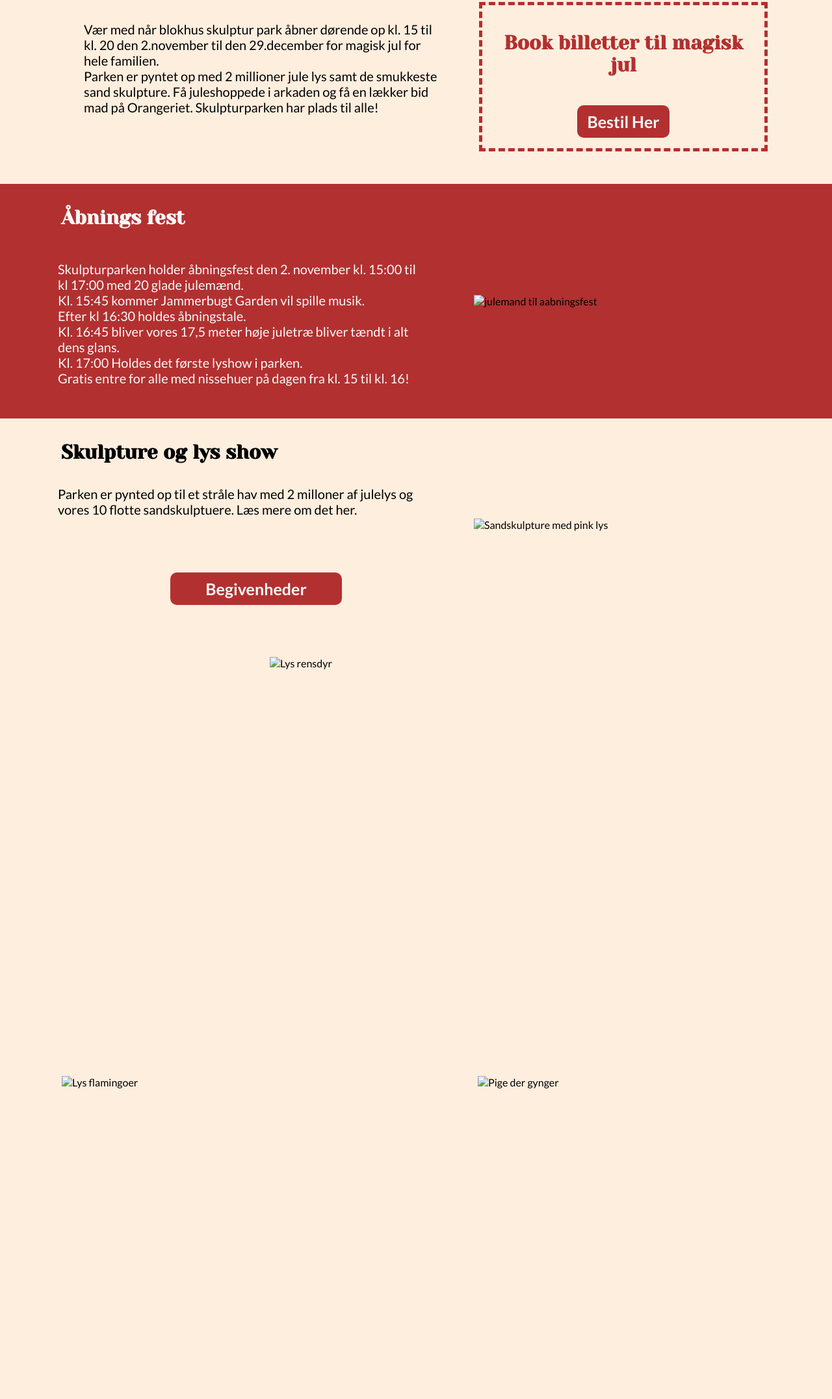
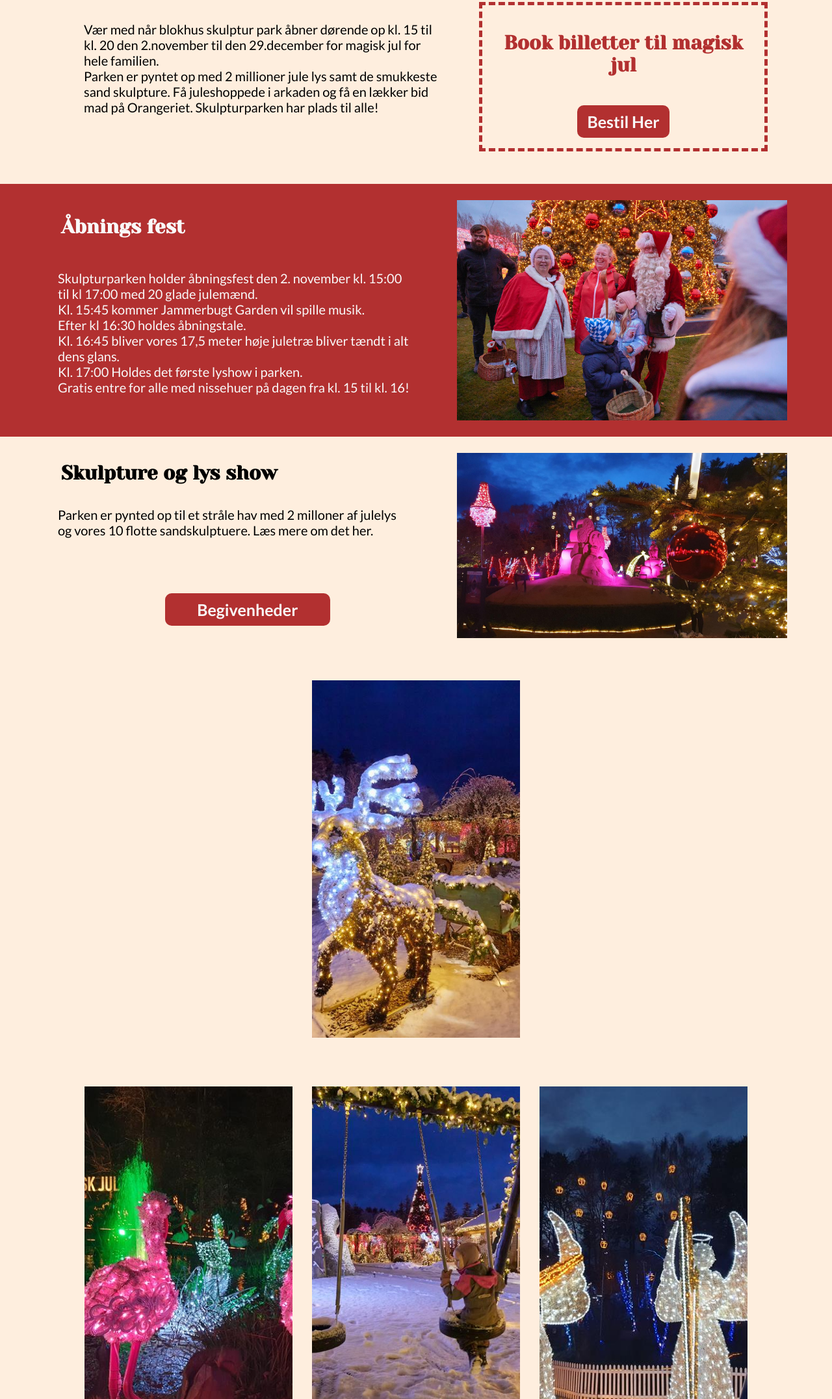
Before and after one commit to Samanta-Petrova/Magisk-jul, a plain HTML site: page Magisk-jul.html in a window 1280 px wide. Shown: the part 647-2800 px from the top of the page at 65% size. Drawn offline with Linux system fonts and the light colour scheme.

Commit message:
billeder

```diff
--- a/Assets/CSS/stylesheet.css
+++ b/Assets/CSS/stylesheet.css
@@ -469,8 +469,8 @@ footer p:nth-of-type(3) {
     }
 
     .billeder img {
-        width: 450px;
-        height: 570px;
+        width: 320px;
+        height: 550px;
         object-fit: cover;
         margin: 40px 15px 35px;
     }
--- a/Magisk-jul.html
+++ b/Magisk-jul.html
@@ -39,7 +39,7 @@
       <div class="banner">
         <h1>Magisk Jul</h1>
         <img
-          src="./Assets/Photos/desktopbilleder/deskmagiskjul/bannermagiskjuldesk.jpg"
+          src="./Assets/Photos/Billeder/deskmagiskjul/bannermagiskjuldesk.jpg"
           alt="juletræ"
         />
       </div>
@@ -64,7 +64,7 @@
       <article class="åbningsFest">
         <img
           loading="lazy"
-          src="./Assets/Photos/desktopbilleder/deskmagiskjul/aabningdesk.jpg"
+          src="./Assets/Photos/Billeder/deskmagiskjul/aabningdesk.jpg"
           alt="julemand til aabningsfest"
         />
         <div class="tekstfest">
@@ -83,7 +83,7 @@
       <article class="LysOgSkul">
         <img
           loading="lazy"
-          src="./Assets/Photos/desktopbilleder/deskmagiskjul/skulpmagiskjuldesk.jpg"
+          src="./Assets/Photos/Billeder/deskmagiskjul/skulpmagiskjuldesk.jpg"
           alt="Sandskulpture med pink lys"
         />
         <div class="tekstLys">
@@ -98,23 +98,23 @@
       <article class="billeder">
         <img
           loading="lazy"
-          src="./Assets/Photos/desktopbilleder/deskmagiskjul/galleri1desk.jpg"
+          src="./Assets/Photos/Billeder/deskmagiskjul/galleri1desk.jpg"
           alt="Lys rensdyr"
         />
         <div class="deskBilleder">
           <img
             loading="lazy"
-            src="./Assets/Photos/desktopbilleder/deskmagiskjul/galleri2desk.jpg"
+            src="./Assets/Photos/Billeder/deskmagiskjul/galleri2desk.jpg"
             alt="Lys flamingoer"
           />
           <img
             loading="lazy"
-            src="./Assets/Photos/desktopbilleder/deskmagiskjul/galleri3desk.jpg"
+            src="./Assets/Photos/Billeder/deskmagiskjul/galleri3desk.jpg"
             alt="Pige der gynger"
           />
           <img
             loading="lazy"
-            src="./Assets/Photos/desktopbilleder/deskmagiskjul/galleri4desk.jpg"
+            src="./Assets/Photos/Billeder/deskmagiskjul/galleri4desk.jpg"
             alt="Lys engle"
           />
         </div>
```
